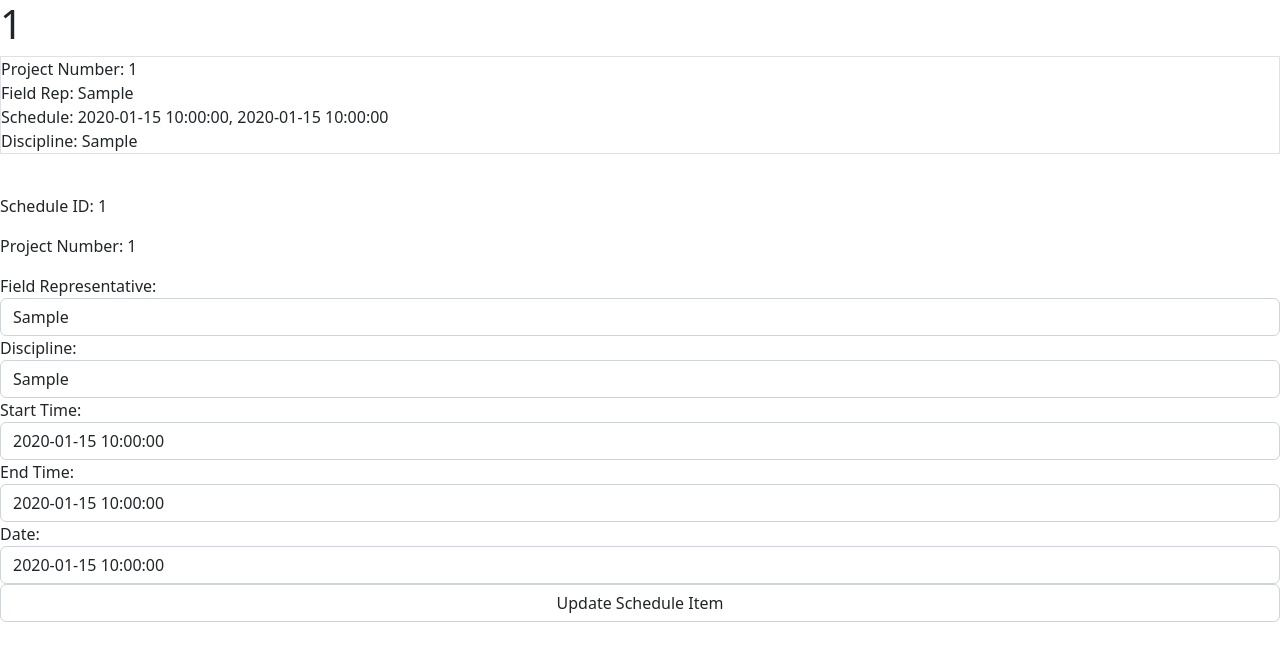
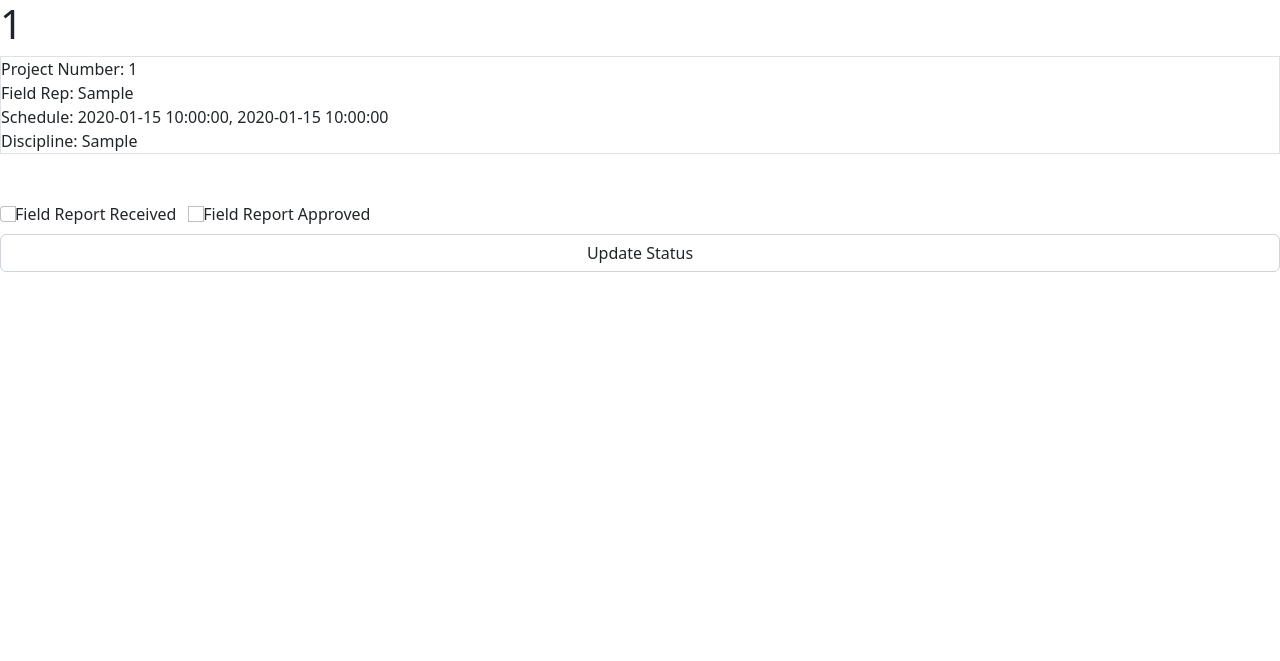
Before and after one commit to mcb11235/CMT_Data_Systems, a Flask app: page /schedules/1 in a window 1280 px wide. Shown: the top 661 px of the page. Run offline with Flask 2, Linux system fonts and the light colour scheme; tables that the repository leaves empty or names only in its code hold one stand-in row (Sample ...).

Commit message:
formatted single schedule page

```diff
--- a/flask_app/templates/schedules.html
+++ b/flask_app/templates/schedules.html
@@ -8,7 +8,7 @@
             <a href="/dashboard"><button>Dashboard</button></a>
         </li>
         <li class="nav-item">
-            <a href="/schedules"><button>Schedule</button></a>
+            <a href="/projects"><button>Projects</button></a>
         </li>
         <li class="nav-item">
             <a href="/earthwork"><button>Earthwork</button></a>
--- a/flask_app/templates/show_schedule.html
+++ b/flask_app/templates/show_schedule.html
@@ -22,24 +22,17 @@
         </div>
     </div>
     <div class="form-group">
-        <form action="/editschedule" method="POST">
-            <div>
-                <p>Schedule ID: {{item.schedule_id[0]}}</p>
+        <form action="/receive_field_report" method="POST">
+            <div class="list-group" style="margin-bottom: 1vh;">
                 <input type="hidden" value="{{item.schedule_id[0]}}" name="schedule_id">
+                <input type="hidden" value="{{item.project_id[0]}}" name="project_id">
             </div>
-            <div>
-                <p>Project Number: {{item.project_id[0]}}</p>
+            <div class="input-group" style="margin-bottom: 1vh;">
+                <input type="checkbox" value="true" name="field_report_received" class="form-check-input" style="padding-right: 1vw;">
+                <label for="field_report_received" class="form-check-label" style="padding-right: 1vw;">Field Report Received</label>
+                <input type="checkbox" value="true" name="field_report_received" class="form-check-input" style="padding-right: 1vw;">
+                <label for="field_report_approved" class="form-check-label">Field Report Approved</label>
             </div>
-            <label for="field_representative">Field Representative:</label>
-            <input type="text" name="field_representative" class="form-control" value="{{item.field_representative[0]}}"></input>
-            <label for="discipline">Discipline:</label>
-            <input type="text" name="discipline" class="form-control" value="{{item.discipline[0]}}"></input>
-            <label for="start_time">Start Time:</label>
-            <input type="text" name="start_time" class="form-control" value="{{item.start_time[0]}}"></input>
-            <label for="end_time">End Time:</label>
-            <input type="text" name="end_time" class="form-control" value="{{item.end_time[0]}}"></input>
-            <label for="date">Date:</label>
-            <input type="text" name="date" class="form-control" value="{{item.date[0]}}"></input>
-            <input type="submit" value="Update Schedule Item" class="form-control">
+            <input type="submit" value="Update Status" class="form-control" >
         </form>
     </div>
```
